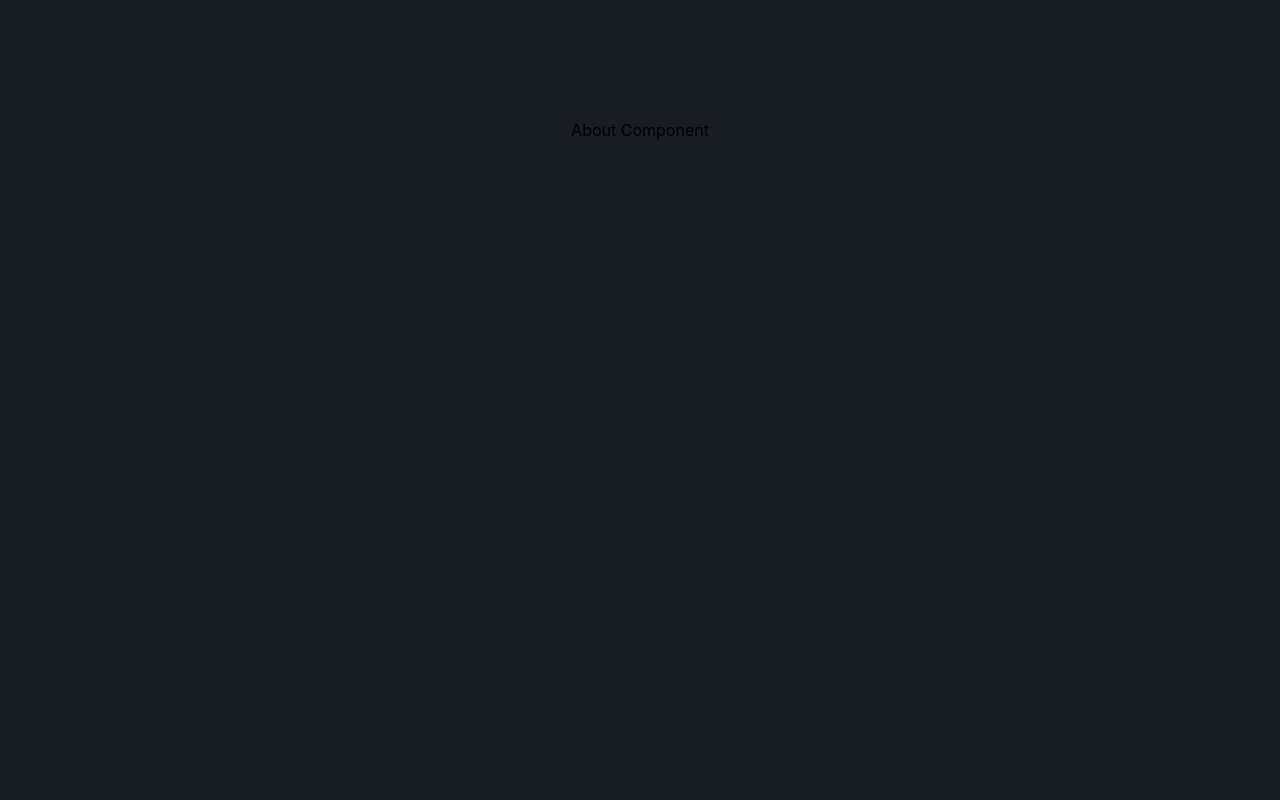
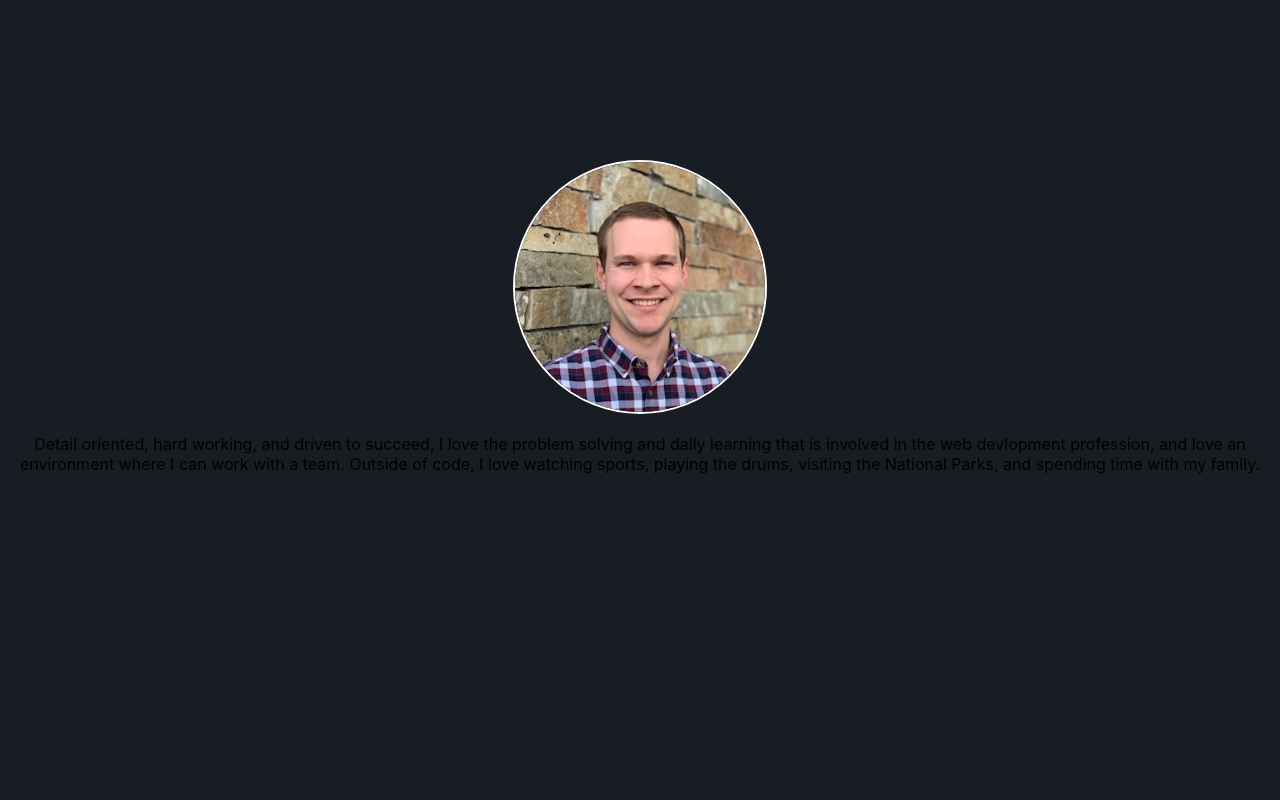
Before and after one commit to mattcbodily/portfolio-two, a React (Create React App) app: page / in a window 1280 px wide. Shown: the part 680-1480 px from the top of the page. Built offline with nearby package versions, Linux system fonts and the light colour scheme.

Commit message:
added profile picture and added content to the about component

```diff
--- a/src/Components/About/About.css
+++ b/src/Components/About/About.css
@@ -1,3 +1,11 @@
 .about-container {
-    min-height: 100vh;
+    min-height: 95vh;
+    padding-top: 5vh;
 }
+
+.portfolio-picture {
+    height: 250px;
+    width: 250px;
+    border: 2px solid white;
+    border-radius: 50%;
+}
--- a/src/Components/About/About.js
+++ b/src/Components/About/About.js
@@ -1,10 +1,19 @@
 import React from 'react';
+import PortfolioPicture from './../../assets/Portfoliopicture.jpg';
 import './About.css';
 
 const About = () => {
     return(
         <div id='about' className='about-container'>
-            About Component
+            <img
+                src={PortfolioPicture}
+                alt='Matt Bodily'
+                className='portfolio-picture' />
+            <p>Detail oriented, hard working, and driven to succeed,
+               I love the problem solving and daily learning that is involved in the web devlopment profession, and love an
+               environment where I can work with a team. Outside of code, I love watching sports, playing the drums, visiting
+               the National Parks, and spending time with my family.
+            </p>
         </div>
     )
 }
```
Also changed, not shown: src/assets/Portfoliopicture.jpg (added).
